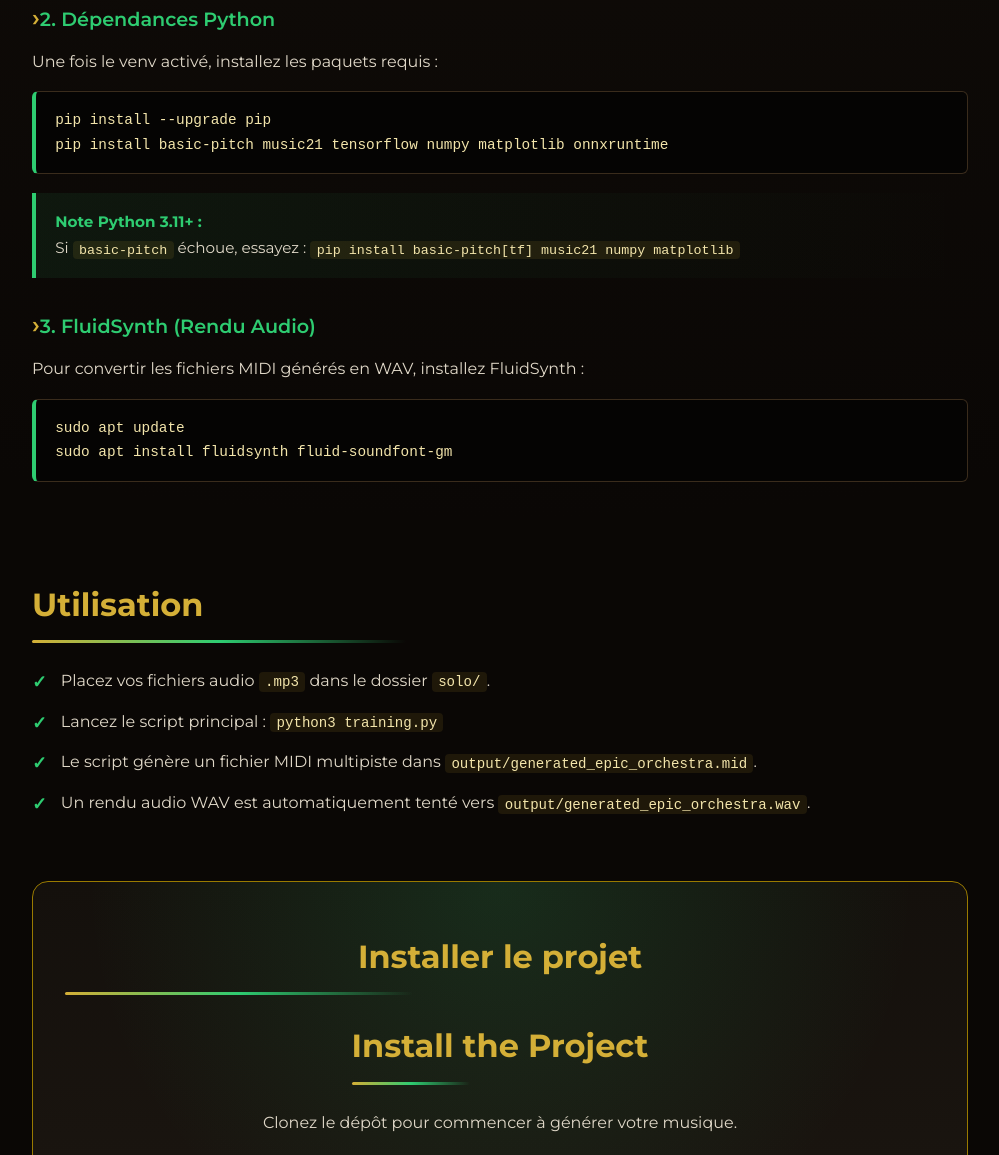
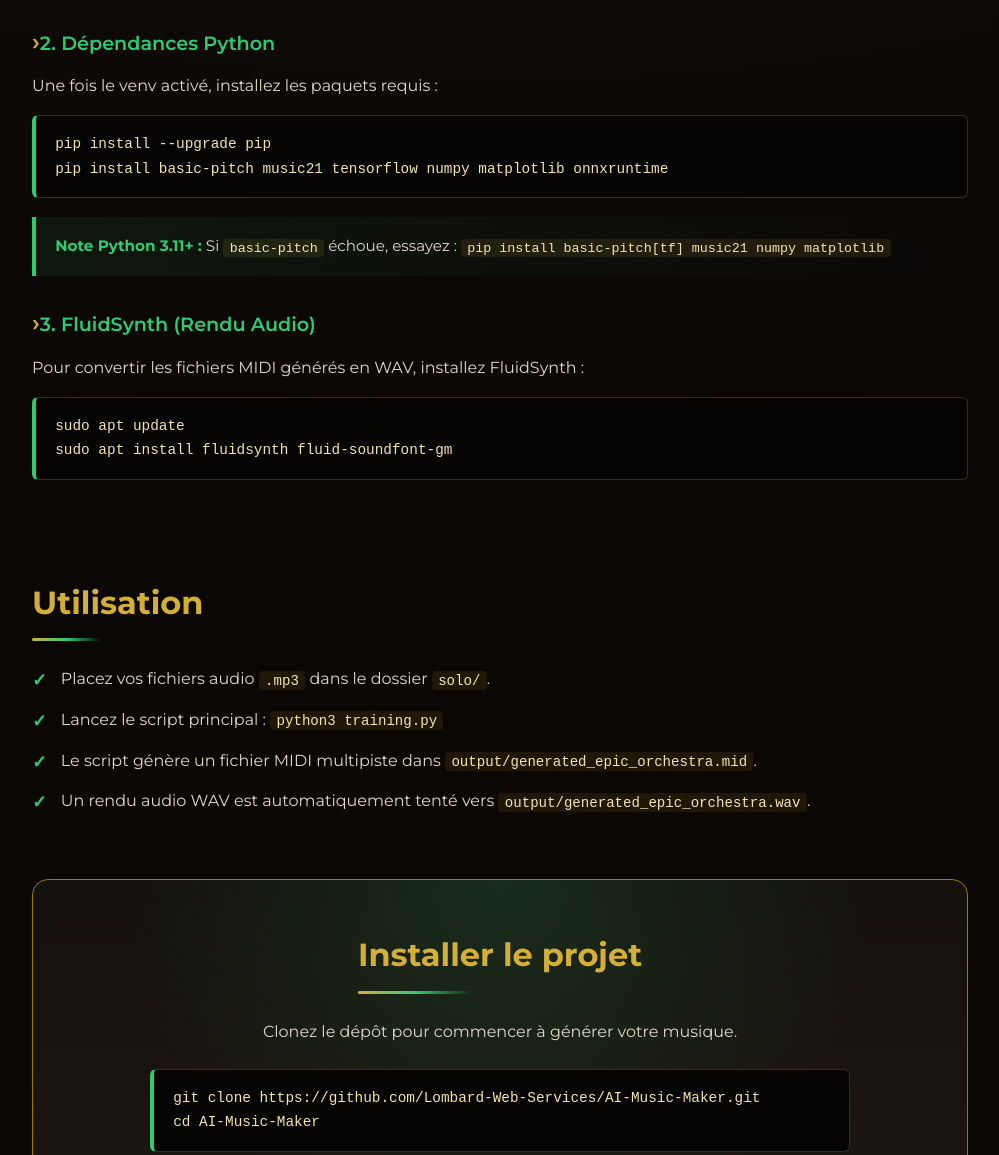
Before and after one commit to Lombard-Web-Services/AI-Music-Maker, a plain HTML site: page index.html in a window 1280 px wide. Shown: the part 2395-3550 px from the top of the page, without its empty margins (140-1139 px from the left). Drawn offline with Linux system fonts and the light colour scheme.

Commit message:
Enhance language switch visibility styles

```diff
--- a/index.html
+++ b/index.html
@@ -440,9 +440,11 @@
         /* ------------------------------------------------------------
            LANGUAGE SWITCH (visibility)
         ------------------------------------------------------------ */
-        [data-lang] { display: none; }
-        [data-lang].visible { display: block; }
-        span[data-lang].visible { display: inline; }
+		[data-lang] { display: none !important; }
+		[data-lang].visible { display: block !important; }
+		h2[data-lang].visible { display: inline-block !important; }
+		span[data-lang].visible,
+		strong[data-lang].visible { display: inline !important; }
 
         /* ------------------------------------------------------------
            RESPONSIVE
@@ -461,7 +463,7 @@
                 flex-wrap: wrap;
             }
             .nav-link { font-size: 0.75rem; padding: 0.5rem 0.8rem; }
-            .nav-slider { display: none; } /* Désactivé sur mobile, trop petit */
+            .nav-slider { display: none; }
             .container { padding: 1rem; }
             .hero { padding: 3rem 0.5rem 2rem; }
             .download-section { padding: 2rem 1rem; }
@@ -612,6 +614,7 @@ cd AI-Music-Maker</div>
                 <span data-lang="en">View on GitHub</span>
             </a>
         </section>
+
         <!-- ========================= FOOTER ========================= -->
         <footer>
             <p data-lang="fr">Copyright © 2026 <strong>Lombard Web Services</strong>. Tous droits réservés.</p>
@@ -645,7 +648,7 @@ cd AI-Music-Maker</div>
 
             // --- 1. Navigation Slider ---
             function moveSlider(link) {
-                if (window.innerWidth <= 768) return; // Désactivé sur mobile
+                if (window.innerWidth <= 768) return;
                 const rect = link.getBoundingClientRect();
                 const menuRect = navMenu.getBoundingClientRect();
                 navSlider.style.left = (rect.left - menuRect.left) + 'px';
@@ -664,13 +667,10 @@ cd AI-Music-Maker</div>
                 entries.forEach(entry => {
                     if (entry.isIntersecting) {
                         const id = entry.target.id;
-                        // Mettre à jour la classe active
                         navLinks.forEach(l => {
                             if (l.dataset.section === id) {
                                 l.classList.add('active');
-                                // Ne bouger le slider que si on n'est pas en train de cliquer
                                 if (navSlider.style.opacity === '0' || navSlider.style.opacity === '') {
-                                    // Fallback : déplacer le slider au chargement
                                     setTimeout(() => moveSlider(l), 100);
                                 }
                             } else {
@@ -683,7 +683,6 @@ cd AI-Music-Maker</div>
 
             sections.forEach(s => observer.observe(s));
 
-            // Initialiser le slider sur le premier lien
             setTimeout(() => {
                 const first = document.querySelector('.nav-link.active');
                 if (first) moveSlider(first);
@@ -691,12 +690,10 @@ cd AI-Music-Maker</div>
 
             // --- 2. Language & Image Switch ---
             function setLang(lang) {
-                // Boutons actifs
                 buttons.forEach(b => {
                     b.classList.toggle('active', b.dataset.setLang === lang);
                 });
 
-                // Textes visibles
                 elements.forEach(el => {
                     if (el.dataset.lang === lang) {
                         el.classList.add('visible');
@@ -705,7 +702,6 @@ cd AI-Music-Maker</div>
                     }
                 });
 
-                // Image du hero
                 if (lang === 'en') {
                     heroImg.src = 'image_en.png';
                     heroImg.alt = 'AI-Music-Maker (English)';
@@ -714,22 +710,18 @@ cd AI-Music-Maker</div>
                     heroImg.alt = 'AI-Music-Maker (Français)';
                 }
 
-                // Attribut lang
                 document.documentElement.lang = lang;
 
-                // Réajuster le slider après le changement de texte (taille des liens peut varier)
                 setTimeout(() => {
                     const activeLink = document.querySelector('.nav-link.active');
                     if (activeLink) moveSlider(activeLink);
                 }, 50);
             }
 
-            // Écouteurs sur les boutons de langue
             buttons.forEach(btn => {
                 btn.addEventListener('click', () => setLang(btn.dataset.setLang));
             });
 
-            // Langue par défaut
             setLang('fr');
         })();
     </script>
```
